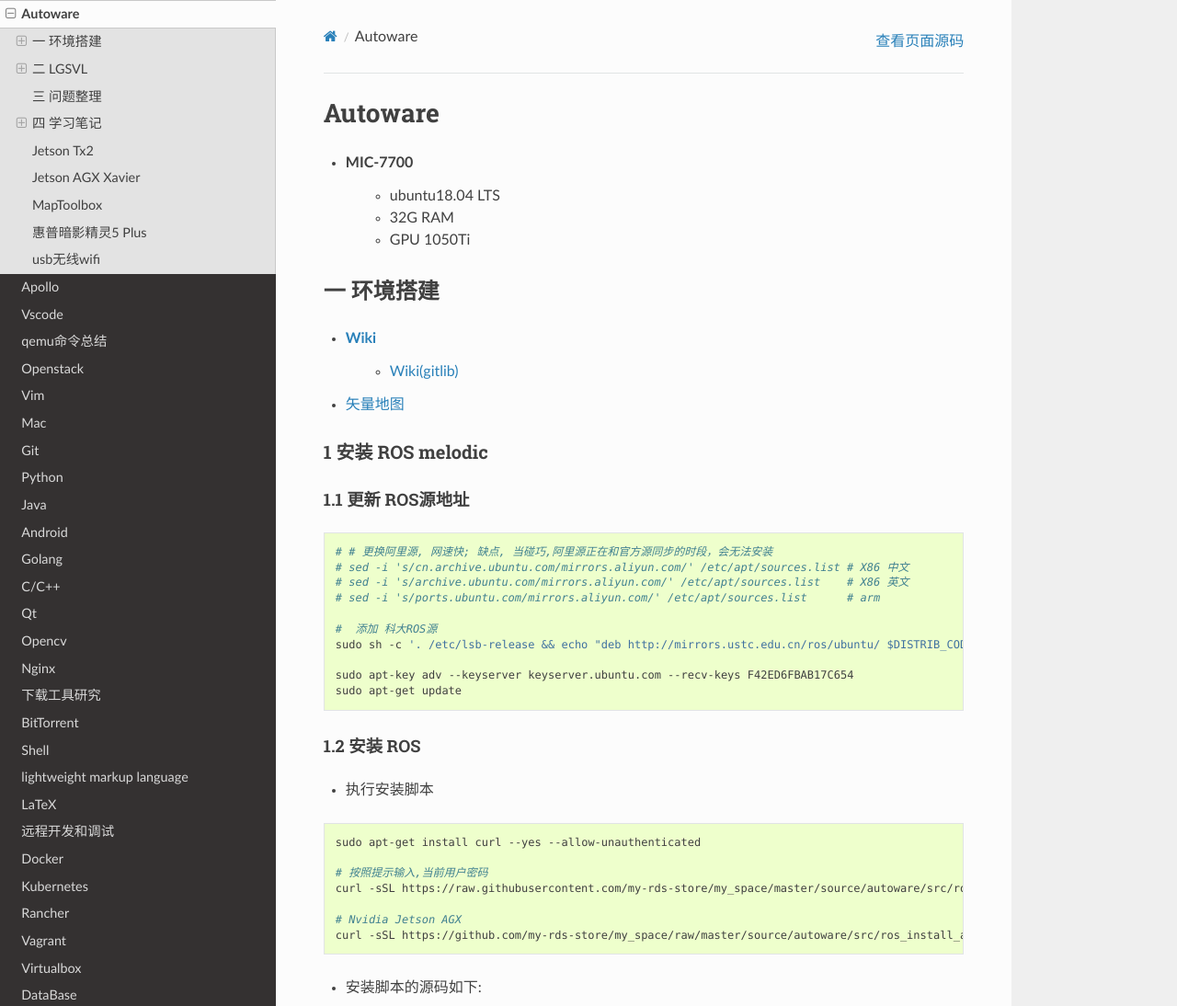
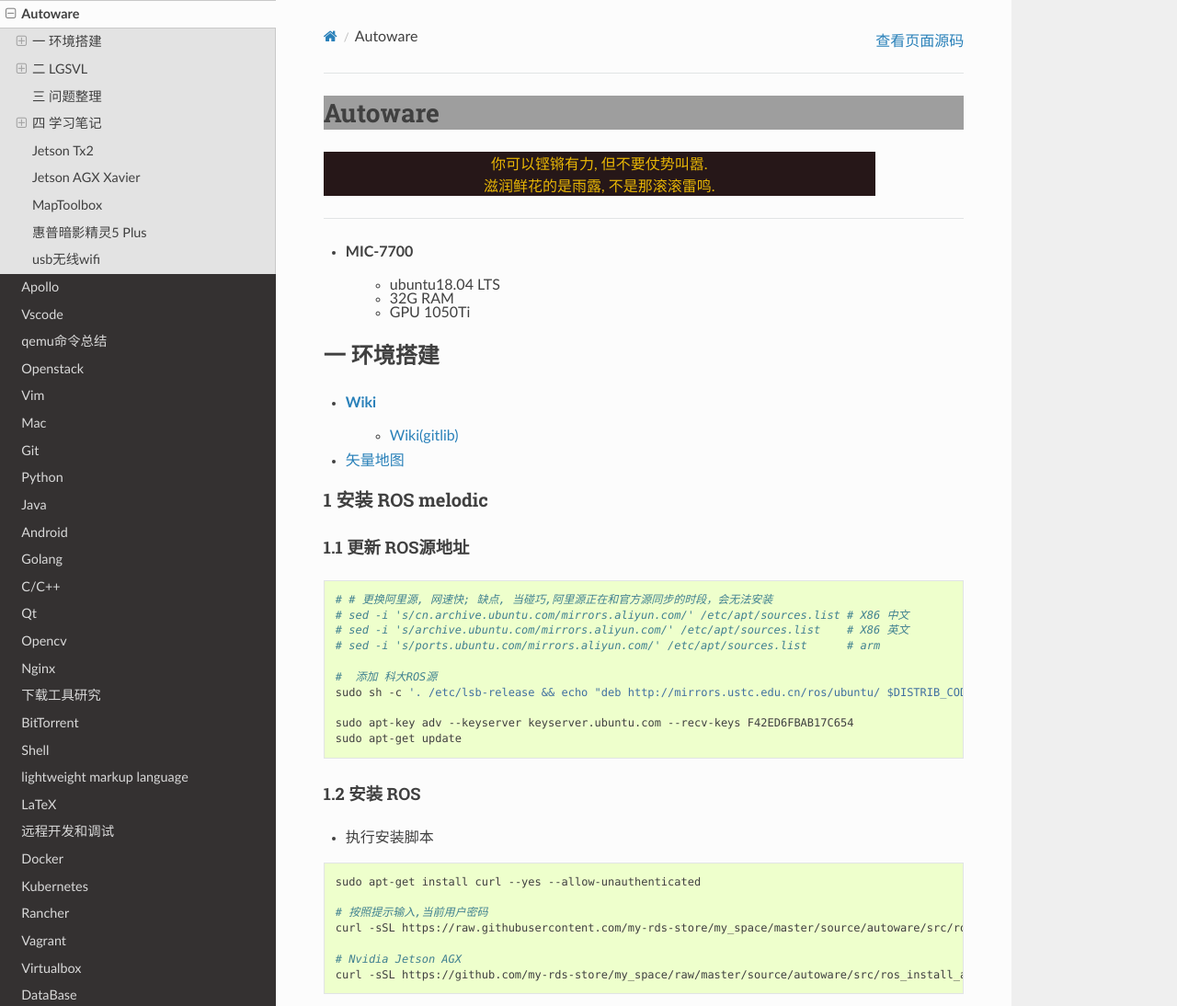
Before and after one commit to my-rds-store/my_space, a Sphinx documentation site: the page built from source/autoware/index.rst, in a window 1280 px wide and 1400 px high, cut to the strip 0-1094 px from the top of the window. Shown: the whole strip at 92% size. Built offline with Sphinx 7.4.7 and the Read the Docs theme 2.0.0, drawn with Linux system fonts in a browser that asks for light colours.

Commit message:
update ...

```diff
--- a/source/autoware/index.rst
+++ b/source/autoware/index.rst
@@ -1,5 +1,57 @@
 Autoware
 ===========
+
+.. raw:: html
+
+    <!doctype html>
+    <html>
+    <head>
+    <meta charset="utf-8">
+    <meta name="keywords" content="----">
+    <meta name="description" content="----">
+
+    <title>---</title>
+    <style type="text/css">
+    #wrapper {
+            width: 600px;
+            background-color: #261718;
+    }
+    .tet{
+            color: #E8B606;
+    }
+
+    #wrapper #box {
+            width: 260px;
+            text-align: center;
+            margin:0 auto;
+    }
+    p {line-height:5px;}
+    h1 {
+            background-image: url(image/u=648132297,961608322&fm=21&gp=0.jpg);
+            background-position: 12% 0%;
+    }
+    </style>
+    </head>
+
+    <body>
+    <div id="wrapper">
+      <div id="box">
+
+        <h9 class="tet">你可以铿锵有力, 但不要仗势叫嚣.</h9>
+        <br/>
+        <h9 class="tet">滋润鲜花的是雨露, 不是那滚滚雷鸣.</h9>
+
+
+
+      </div>
+    </div>
+
+    </body>
+    </html>
+
+
+--------------
+
 
 * MIC-7700
     * ubuntu18.04 LTS
```
